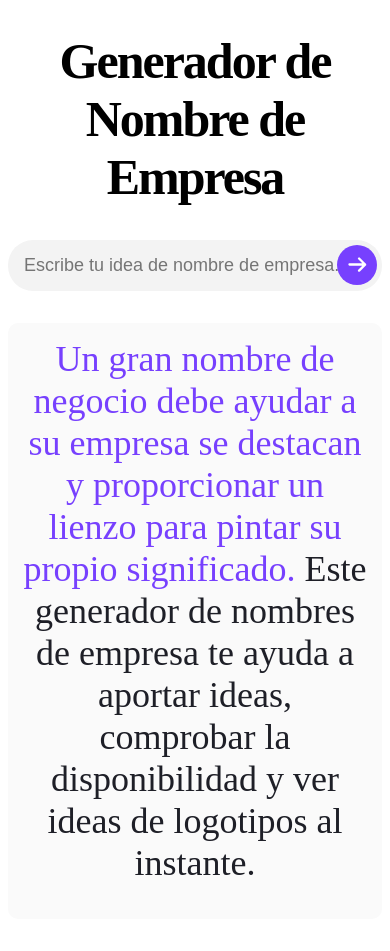
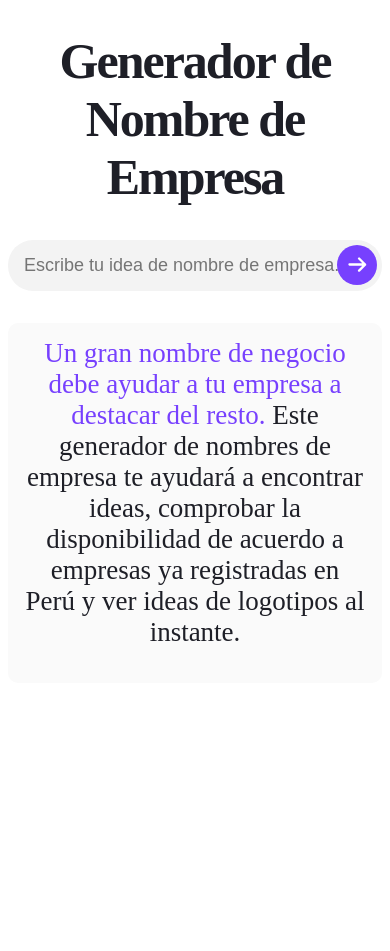
Before and after one commit to rgap/gen-webapp, a Flask app: template webapp/templates/index.html in a window 390 px wide. Shown: the part 28-979 px from the top of the page. After the commit the page ends 669 px from the top, so only its background shows below. Run offline with Flask 3, Linux system fonts and the light colour scheme; the template is opened without the code that fills it, so the values that code supplies are empty.

Commit message:
quick update

```diff
--- a/webapp/app.py
+++ b/webapp/app.py
@@ -7,10 +7,9 @@ app = Flask(__name__)
 app.secret_key = "secret_delas"
 
 
-@app.route("/")
-def index():
-    flash("Ingresa tu nombre de empresa")
-    return render_template("index.html")
+# @app.route("/")
+# def index():
+#     return render_template("index.html")
 
 
 def get_db_connection():
@@ -54,9 +53,13 @@ def calculate_similarity(consulta, empresas_nombres, substring_penalty=1):
     return similarity_list
 
 
-@app.route("/consulta", methods=["POST", "GET"])
+@app.route("/", methods=["POST", "GET"])
 def consulta():
-    nombre_consultado = str(request.form["nombre_input"])
+    try:
+        nombre_consultado = str(request.form["nombre_input"])
+    except:
+        nombre_consultado = ""
+        top_empresa_nombre_similaridad = ""
 
     conn = get_db_connection()
     empresas = conn.execute("SELECT nombre FROM empresa").fetchall()
--- a/webapp/static/css/style.css
+++ b/webapp/static/css/style.css
@@ -394,7 +394,7 @@ button {
     fill: #181933
 }
 
-@media screen and (max-width:768px) {
+@media screen and (max-width:899px) {
     .cards-idea,
     .idea-section,
     .questions-section {
@@ -424,6 +424,9 @@ button {
         display: inline-block;
         margin-left: 20px;
         margin-right: 20px
+    }
+    .box-title {
+        font-size: 27px;
     }
 }
 
@@ -520,3 +523,7 @@ button {
     text-align: center;
     margin: 30px 0px;
 }
+a.black_link:link    {color:#1e1f27;}  /* unvisited link  */
+a.black_link:visited {color:#1e1f27;}  /* visited link    */
+a.black_link:hover   {color:#1e1f27;}  /* mouse over link */
+a.black_link:active  {color:#1e1f27;}  /* selected link   */
--- a/webapp/templates/index.html
+++ b/webapp/templates/index.html
@@ -18,12 +18,14 @@
 		<div class="search-container">
 			<div>
 				<h1 class="title">
+					<a class="black_link" href=".">
 					Generador de Nombre de Empresa
+					</a>
 				</h1>
 			</div>
 			<div class="css-1d8vp8s">
 				<div class="css-1tbhaps">
-					<form action="consulta" method="post" id="consulta_form">
+					<form action="" method="post" id="consulta_form">
 						<div class="css-19ls11i">
 							<div id="button-word-list"></div>
 							<div class="css-1u4hpl4" aria-relevant="additions removals" aria-live="polite"></div>
@@ -112,8 +114,9 @@
                 <div class="box box-green">
                     <p class="box-title">
                         <span class="green-light">
-                        Un gran nombre de negocio debe ayudar a su empresa se destacan y proporcionar un lienzo para pintar su propio significado.
-                        </span> Este generador de nombres de empresa te ayuda a aportar ideas, comprobar la disponibilidad y ver ideas de logotipos al instante. </p>
+						Un gran nombre de negocio debe ayudar a tu empresa a destacar del resto.
+						</span>Este generador de nombres de empresa te ayudará a encontrar ideas, comprobar la disponibilidad de acuerdo a empresas ya registradas en Perú y ver ideas de logotipos al instante.
+					</p>
                     <!--<p> From your friends at <a class="looka-logo" href="https://looka.com" target="blank" rel="noopener noreferrer">Looka</a> - a logo maker and branding platform. </p>-->
                 </div>
             </div>
@@ -189,6 +192,10 @@
 		"Tab" === t.key && "" !== this.value && (handleAddWords(this.value), t.preventDefault()), "Enter" === t.key && (goToBusinessNameReactApp(), t.preventDefault()), "Backspace" === t.key && "" === this.value && words.length > 0 && (words.pop(), buttonList.removeChild(buttonList.lastChild), 0 === words.length && (searchInput.placeholder = "Escribe tu idea de nombre de empresa..."))
 	}));
 
+	document.addEventListener("DOMContentLoaded", function() {
+		onload();
+	});
+
     // , window.addEventListener("click", (function(t) {
 	// 	const e = document.getElementById("length-popup-button"),
 	// 		n = document.getElementById("tippy-1");
```
